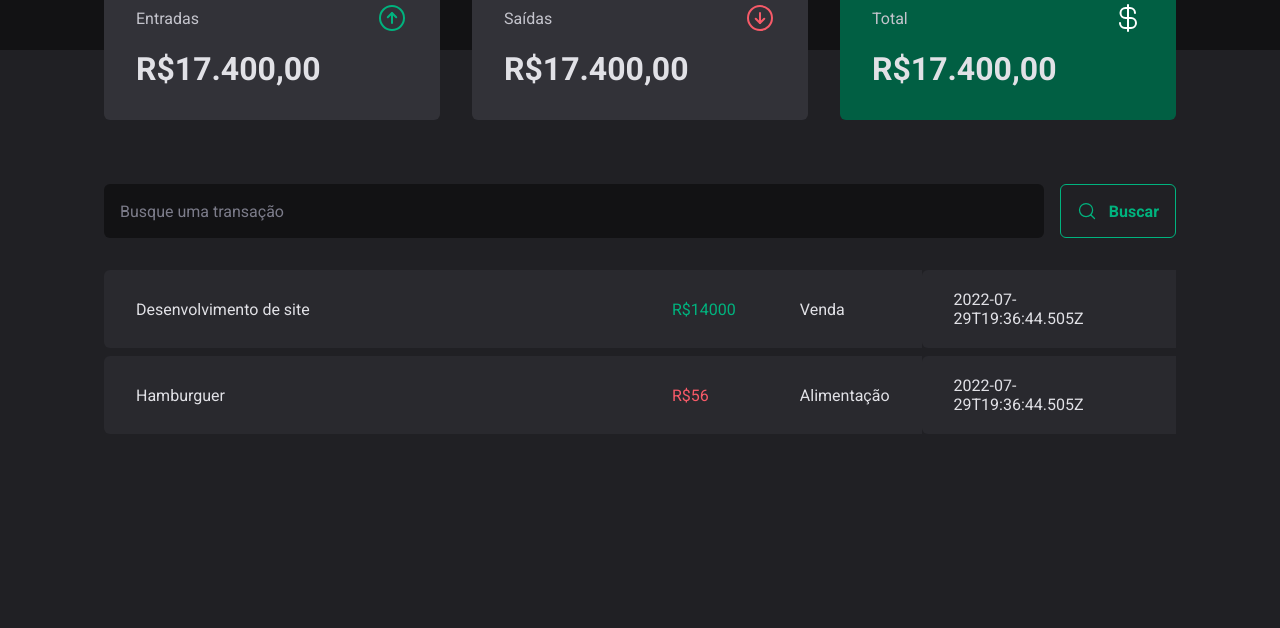
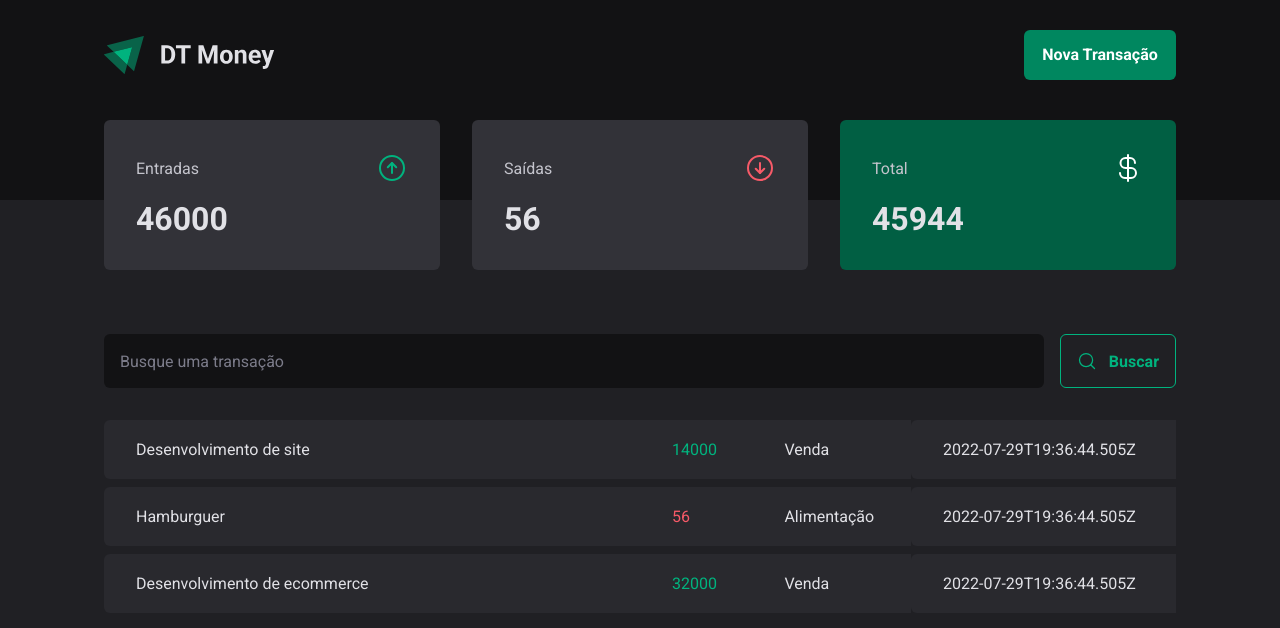
Before and after one commit to devguga87/transacoesIgnite, a React (Vite) app: page / in a window 1280 px wide. Shown: the top 628 px of the page. Built offline with nearby package versions, Linux system fonts and the light colour scheme; data requests are answered from the project's data file.

Commit message:
adiciona as transacoes ao contexto

```diff
--- a/server.json
+++ b/server.json
@@ -15,6 +15,14 @@
       "category": "Alimentação",
       "price": 56,
       "createdAt": "2022-07-29T19:36:44.505Z"
+    },
+    {
+      "id" : 3,
+      "description": "Desenvolvimento de ecommerce",
+      "type": "income",
+      "category": "Venda",
+      "price": 32000,
+      "createdAt": "2022-07-29T19:36:44.505Z"
     }
   ]
 }
--- a/src/App.tsx
+++ b/src/App.tsx
@@ -1,5 +1,6 @@
 import { ThemeProvider } from "styled-components"
 import Header from "./components/Header"
+import TransactionProvider from "./context/transactions"
 import Transactions from "./pages/Transactions"
 import { GlobalStyle } from "./styles/global"
 import { defaultTheme } from "./styles/themes/default"
@@ -7,9 +8,10 @@ import { defaultTheme } from "./styles/themes/default"
 const App = () =>  {
   return (
     <ThemeProvider theme={defaultTheme}>
-
-      <GlobalStyle />
-      <Transactions />
+      <TransactionProvider>
+        <GlobalStyle />
+        <Transactions />
+      </TransactionProvider>
     </ThemeProvider>
   )
 }
--- a/src/components/Header/styles.ts
+++ b/src/components/Header/styles.ts
@@ -3,6 +3,7 @@ import styled from 'styled-components'
 export const Container = styled.header`
   background-color: ${props => props.theme['gray-900']};
   padding-top:2.5rem 0 7.5rem 0;
+  height: 200px;
 `
 
 export const Content = styled.div`
@@ -12,7 +13,7 @@ export const Content = styled.div`
   justify-content: space-between;
   align-items: center;
   margin:0 auto;
-  padding:0 1.5rem;
+  padding:30px 1.5rem;
 `
 
 export const Image = styled.img`
--- a/src/components/Summary/index.tsx
+++ b/src/components/Summary/index.tsx
@@ -1,8 +1,24 @@
 import * as Styled from './styles'
 
 import { ArrowCircleUp, ArrowCircleDown, CurrencyDollar } from 'phosphor-react'
+import { useContext } from 'react'
+import { TransactionContext } from '../../context/transactions'
 
 const Summary = () => {
+  const {transactions} = useContext(TransactionContext)
+
+  const entradas = transactions
+    .filter(transaction => transaction.type === 'income')
+    .map(transaction => transaction.price)
+    .reduce((a,b)=>a+b,0)
+
+  const saidas = transactions
+    .filter(transaction => transaction.type ==='outcome')
+    .map(transactions => transactions.price)
+    .reduce((a,b)=>a+b,0)
+
+  const total = entradas - saidas
+
   return (
     <Styled.Container>
       <Styled.SummaryCard>
@@ -10,7 +26,7 @@ const Summary = () => {
           <span>Entradas</span>
           <ArrowCircleUp size={32} color="#00b37e"/>
         </header>
-        <strong>R$17.400,00</strong>
+        <strong>{entradas}</strong>
       </Styled.SummaryCard>
 
       <Styled.SummaryCard>
@@ -18,7 +34,7 @@ const Summary = () => {
           <span>Saídas</span>
           <ArrowCircleDown size={32} color="#f75A68"/>
         </header>
-        <strong>R$17.400,00</strong>
+        <strong>{saidas}</strong>
       </Styled.SummaryCard>
 
       <Styled.SummaryCard variant='green'>
@@ -26,7 +42,7 @@ const Summary = () => {
           <span>Total</span>
           <CurrencyDollar size={32} color="#fff"/>
         </header>
-        <strong>R$17.400,00</strong>
+        <strong>{total}</strong>
       </Styled.SummaryCard>
     </Styled.Container>
   )
--- /dev/null
+++ b/src/context/transactions.tsx
@@ -0,0 +1,38 @@
+import React, { createContext, useEffect, useState } from 'react'
+
+interface Transaction {
+  id:number;
+  description:string;
+  type:'income'|'outcome'
+  price:number;
+  category:string;
+  createdAt:string;
+}
+
+interface TransactionContextType {
+  transactions:Transaction[]
+}
+
+export const TransactionContext = createContext<TransactionContextType>({} as TransactionContextType)
+
+interface TransactionsProviderProps {
+  children: React.ReactNode
+}
+
+const TransactionProvider = ({children}:TransactionsProviderProps) => {
+  const [transactions, setTransactions] = useState<Transaction[]>([])
+
+  useEffect(()=>{
+    fetch('http://localhost:3333/transactions')
+    .then(response => response.json())
+    .then(data => setTransactions(data))
+  },[])
+
+  return (
+    <TransactionContext.Provider value={{transactions}}>
+      {children}
+    </TransactionContext.Provider>
+  )
+}
+
+export default TransactionProvider
--- a/src/pages/Transactions/index.tsx
+++ b/src/pages/Transactions/index.tsx
@@ -1,27 +1,13 @@
-import { useEffect, useState } from "react"
+import { useContext, useEffect, useState } from "react"
 import Header from "../../components/Header"
 import Summary from "../../components/Summary"
+import { TransactionContext } from "../../context/transactions"
 import SearchForm from "./components/SearchForm"
 
 import * as Styled from './styles'
 
-interface Transaction {
-  id:number;
-  description:string;
-  type:'income'|'outcome'
-  price:number;
-  category:string;
-  createdAt:string;
-}
-
 const Transactions = () => {
-  const [transactions, setTransactions] = useState<Transaction[]>([])
-
-  useEffect(()=>{
-    fetch('http://localhost:3333/transactions')
-    .then(response => response.json())
-    .then(data => setTransactions(data))
-  },[])
+  const {transactions} = useContext(TransactionContext)
 
   return (
     <div>
@@ -35,7 +21,7 @@ const Transactions = () => {
             return (
               <tr key={transaction.id}>
                 <td width="50%">{transaction.description}</td>
-                <td><Styled.PriceHighlight variant={transaction.type}>R${transaction.price}</Styled.PriceHighlight></td>
+                <td><Styled.PriceHighlight variant={transaction.type}>{transaction.price}</Styled.PriceHighlight></td>
                 <td>{transaction.category}</td>
                 <td>{transaction.createdAt}</td>
               </tr>
```
